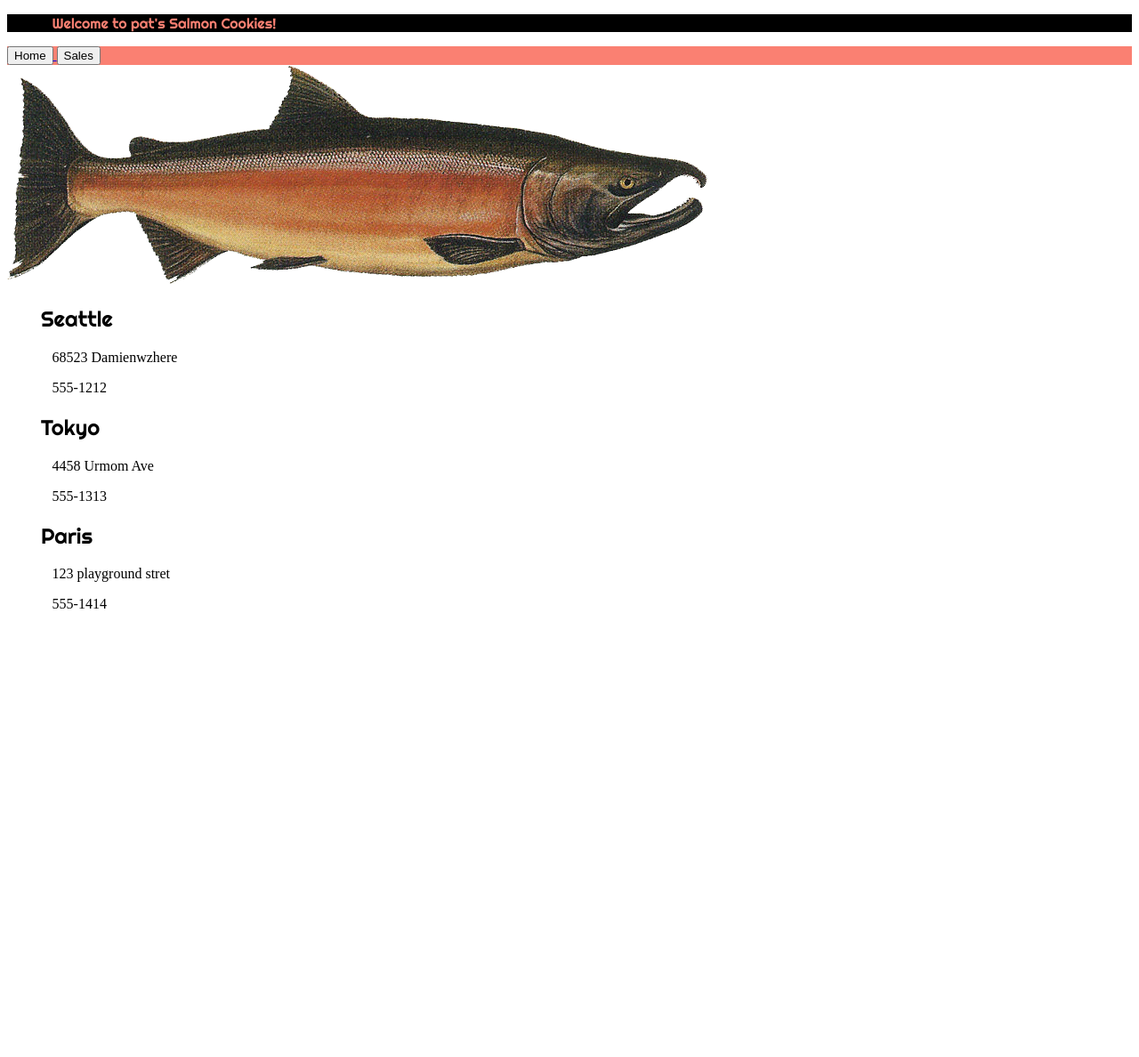
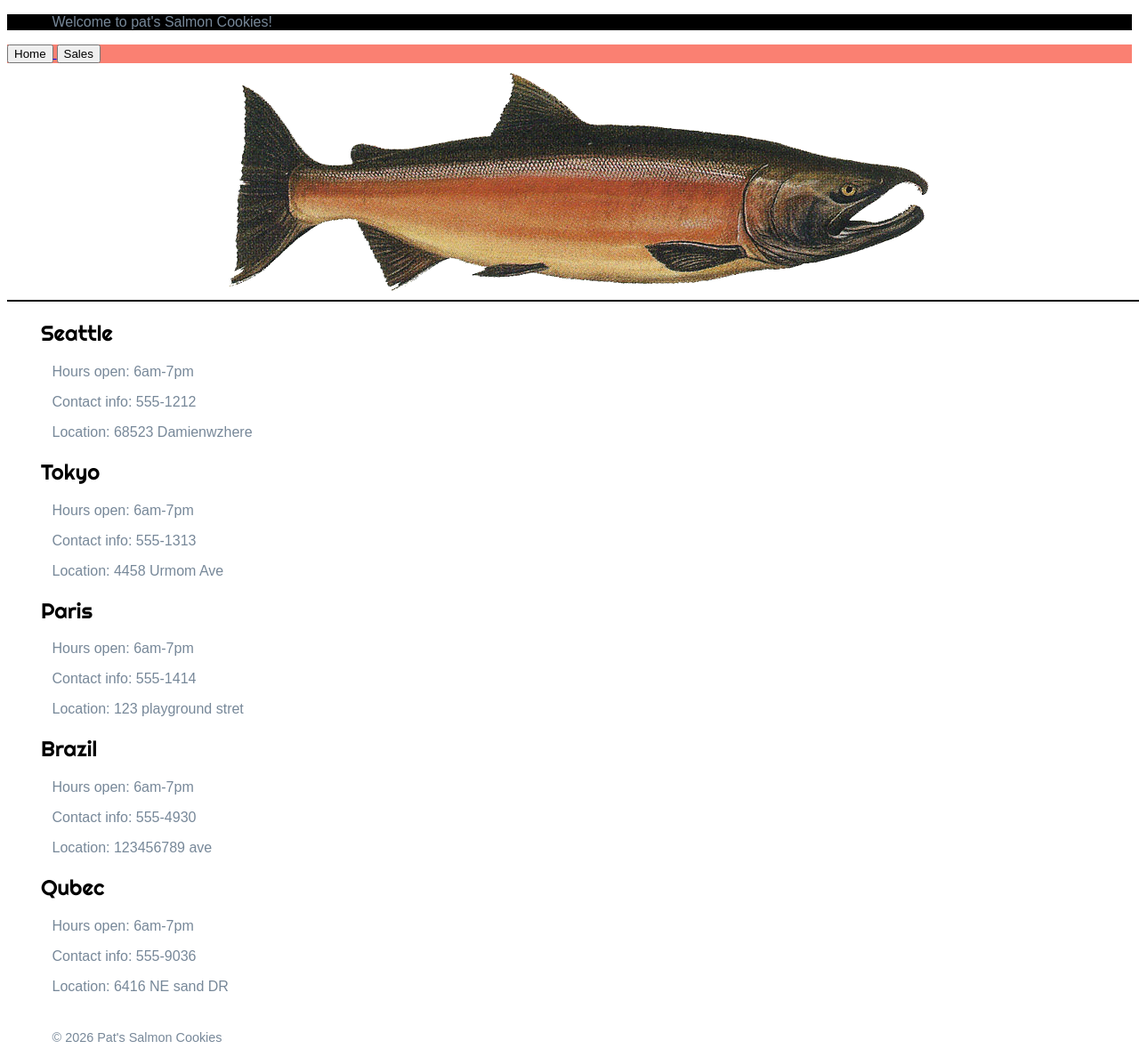
Before and after one commit to Damien-Wprof/fish-Cookies, a plain HTML site: page index.html in a window 1280 px wide. Shown: the whole page at 89% size. Before the commit the page ends 800 px from the top, so only its background shows below. Drawn offline with Linux system fonts and the light colour scheme.

Commit message:
changed some fonts and colorings, added a container for the fish.

```diff
--- a/app.js
+++ b/app.js
@@ -1,3 +1,7 @@
+let hours = ["7am", "8am", "9am", "10am", "11am",
+  "12pm", "1pm", "2pm", "3pm", "4pm",
+  "5pm", "6pm"];
+
 let seattle = {
     name: "Seattle",
     phone: "555-1212",
--- a/index.html
+++ b/index.html
@@ -24,28 +24,51 @@
                 <button>Sales</button>
             </a>
         </nav>
- <img src="images/image.png">
+    <div class="fish-Container">
+        <img src="images/image.png" alt="Picture of a Salmon" class="fish">
+    </div>
         <section class="store-Info">
             <h2>Seattle</h2>
-            <p>68523 Damienwzhere</p>
-            <p>555-1212</p>
+            <p>Hours open: 6am-7pm</p>
+            <p>Contact info: 555-1212</p>
+            <p>Location: 68523 Damienwzhere</p>
+
         </section>
 
         <section class="store-Info">
             <h2>Tokyo</h2>
-            <p>4458 Urmom Ave</p>
-            <p>555-1313</p>
+            <p>Hours open: 6am-7pm</p>
+            <p>Contact info: 555-1313</p>
+            <p>Location: 4458 Urmom Ave</p>
+
         </section>
 
         <section class="store-Info">
             <h2>Paris</h2>
-            <p>123 playground stret</p>
-            <p>555-1414</p>
+            <p>Hours open: 6am-7pm</p>
+            <p>Contact info: 555-1414</p>
+            <p>Location: 123 playground stret</p>
+
+        </section>
+
+        <section class="store-Info">
+            <h2>Brazil</h2>
+            <p>Hours open: 6am-7pm</p>
+            <p>Contact info: 555-4930</p>
+            <p>Location: 123456789 ave</p>
+        </section>
+
+        <section class="store-Info">
+            <h2>Qubec</h2>
+            <p>Hours open: 6am-7pm</p>
+            <p>Contact info: 555-9036</p>
+            <p>Location: 6416 NE sand DR</p>
+
         </section>
 
 
     <footer>
-
+        <p>&copy; 2026 Pat's Salmon Cookies</p>
     </footer>
 </body>
 </html>
--- a/style.css
+++ b/style.css
@@ -10,6 +10,18 @@
 .nav {
     background-color: salmon;
     text-align: left;
+}
+.fish-Container {
+    width: 100%;
+    border-bottom: 2px solid black;
+    padding: 10px;
+}
+
+.fish {
+    display: block;
+    margin: 0 auto;
+    max-width: 100%;
+    height: auto;
 }
 
 h2 {
@@ -24,4 +36,14 @@ h2 {
 p {
     text-align: left;
     text-indent: 4%;
+    font-family: Arial, Helvetica, sans-serif;
+    color: lightslategrey;
 }
+
+footer {
+  text-align: center;
+  font-family: Arial, Helvetica, sans-serif;
+  font-size: 0.9rem;
+  color: #555;
+  margin-top: 40px;
+}
```
